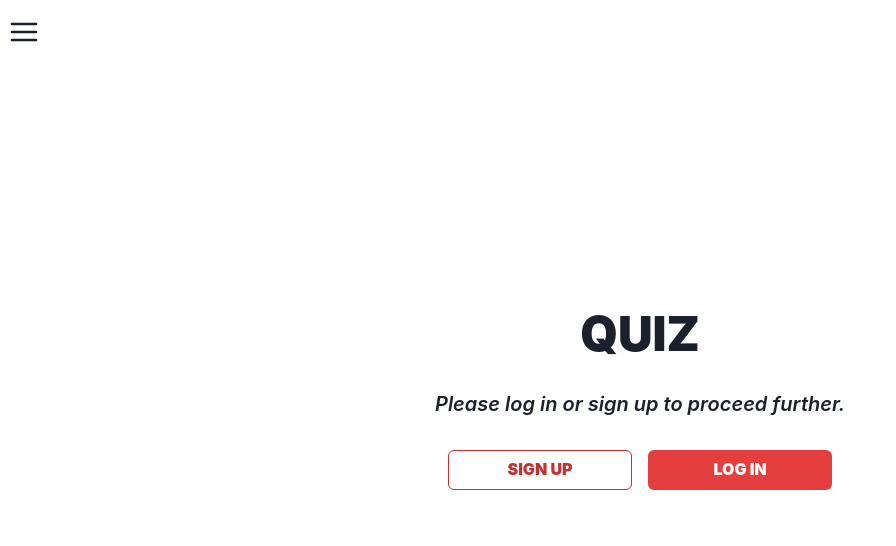
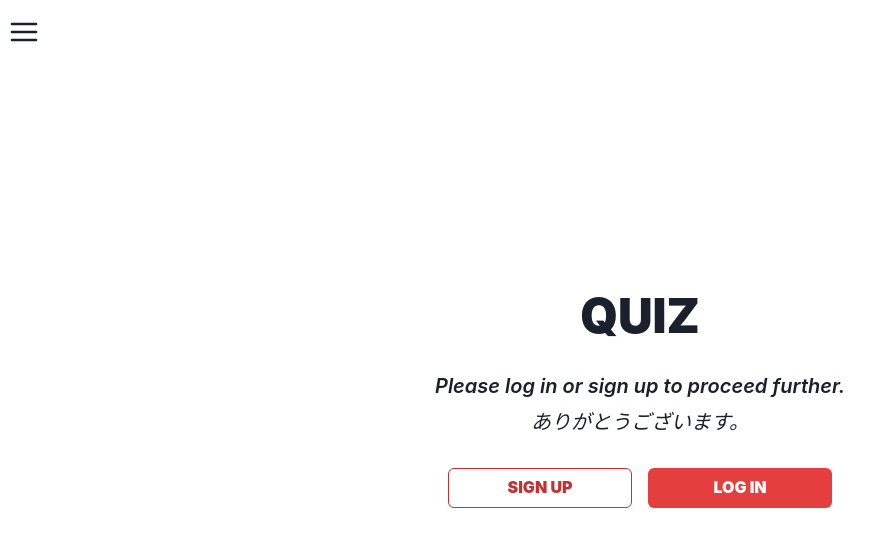
Before and after one commit to muuuy/japanese-dictionary, a React (Vite) app in the folder client/: page /quiz in a window 1280 px wide. Shown: the top 546 px of the page, without its empty margins (0-896 px from the left). Built offline with nearby package versions, Linux system fonts and the light colour scheme; no server answers.

Commit message:
finished typewriter

```diff
--- /dev/null
+++ b/client/src/components/Quiz/QuizTypewriter.tsx
@@ -0,0 +1,23 @@
+import { useState } from "react";
+
+import useTypewriter from "../../hooks/useTypewriter";
+
+interface QuizTypewriterData {
+  text: string;
+  speed: number;
+  setLoading?: () => void;
+  fontWeight: string;
+}
+
+const QuizTypewriter: React.FC<QuizTypewriterData> = ({
+  text,
+  speed,
+  setLoading,
+  fontWeight,
+}) => {
+  const displayText = useTypewriter(text, speed, setLoading);
+
+  return <p className={`text-xl font-${fontWeight} italic`}>{displayText}</p>;
+};
+
+export default QuizTypewriter;
--- a/client/src/hooks/useTypewriter.tsx
+++ b/client/src/hooks/useTypewriter.tsx
@@ -1,6 +1,10 @@
 import { useState, useEffect } from "react";
 
-const useTypewriter = (text: string, speed: number): string => {
+const useTypewriter = (
+  text: string,
+  speed: number,
+  setLoading?: () => void
+): string => {
   const [displayText, setDisplayText] = useState<string>("");
   const [index, setIndex] = useState<number>(0);
 
@@ -12,8 +16,8 @@ const useTypewriter = (text: string, speed: number): string => {
       }, speed);
 
       return () => clearTimeout(timeout);
-    }
-  }, [index, speed, text]);
+    } else if (setLoading !== undefined) setLoading();
+  }, [index, speed, text, setLoading]);
 
   return displayText;
 };
--- a/client/src/pages/Quiz.tsx
+++ b/client/src/pages/Quiz.tsx
@@ -9,7 +9,7 @@ import Restart from "../components/Quiz/Restart";
 import Results from "../components/Quiz/Results";
 import LoginBanner from "../components/LoginBanner";
 
-import Typewriter from "../components/Typewriter";
+import QuizTypewriter from "../components/Quiz/QuizTypewriter";
 
 const Quiz = () => {
   const flashcards: FlashcardData[] = useUserStore((state) => state.flashcards);
@@ -25,6 +25,8 @@ const Quiz = () => {
   const [currentQuestionIndex, setCurrentQuestionIndex] = useState<number>(-1);
   const [numCorrect, setNumCorrect] = useState<number>(0);
   const [numWrong, setNumWrong] = useState<number>(0);
+
+  const [typewriterLoading, setTypewriterLoading] = useState<boolean>(false);
 
   useEffect(() => {
     setUnansweredQuestions([...flashcards]);
@@ -69,15 +71,26 @@ const Quiz = () => {
     setNumWrong(0);
   };
 
+  const handleLoading = () => {
+    setTypewriterLoading(true);
+  };
+
   return (
     <div className="flex flex-1 flex-col justify-center items-center">
       <h1 className="page--header">QUIZ</h1>
       {!auth ? (
         <>
-          <Typewriter
-            text="Please log in or sign up to proceed further."
-            speed={50}
-          />
+          <div className="flex flex-col text-center my-8 gap-2">
+            <QuizTypewriter
+              text="Please log in or sign up to proceed further."
+              speed={50}
+              setLoading={handleLoading}
+              fontWeight="semibold"
+            />
+            {typewriterLoading && (
+              <QuizTypewriter text="ありがとうございます。" speed={100} fontWeight="normal" />
+            )}
+          </div>
           <div className="flex flex-row gap-4 w-96">
             <LoginBanner />
           </div>
```
